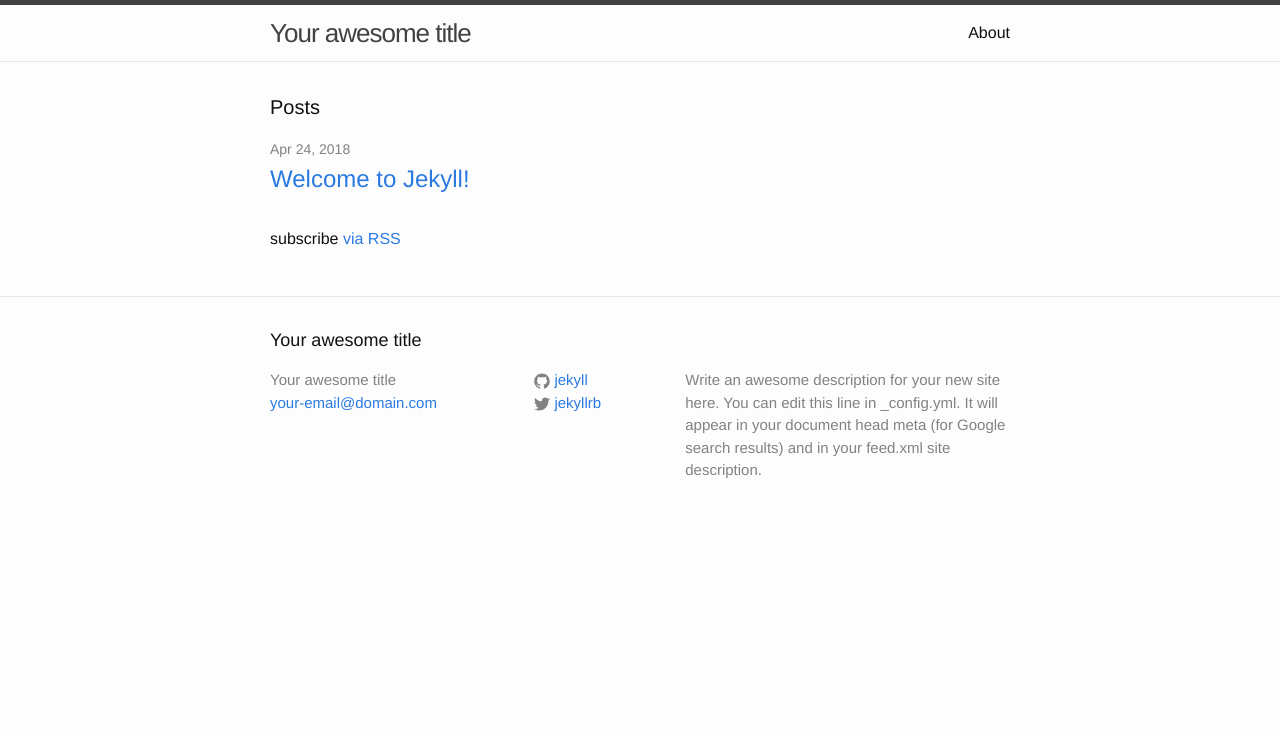
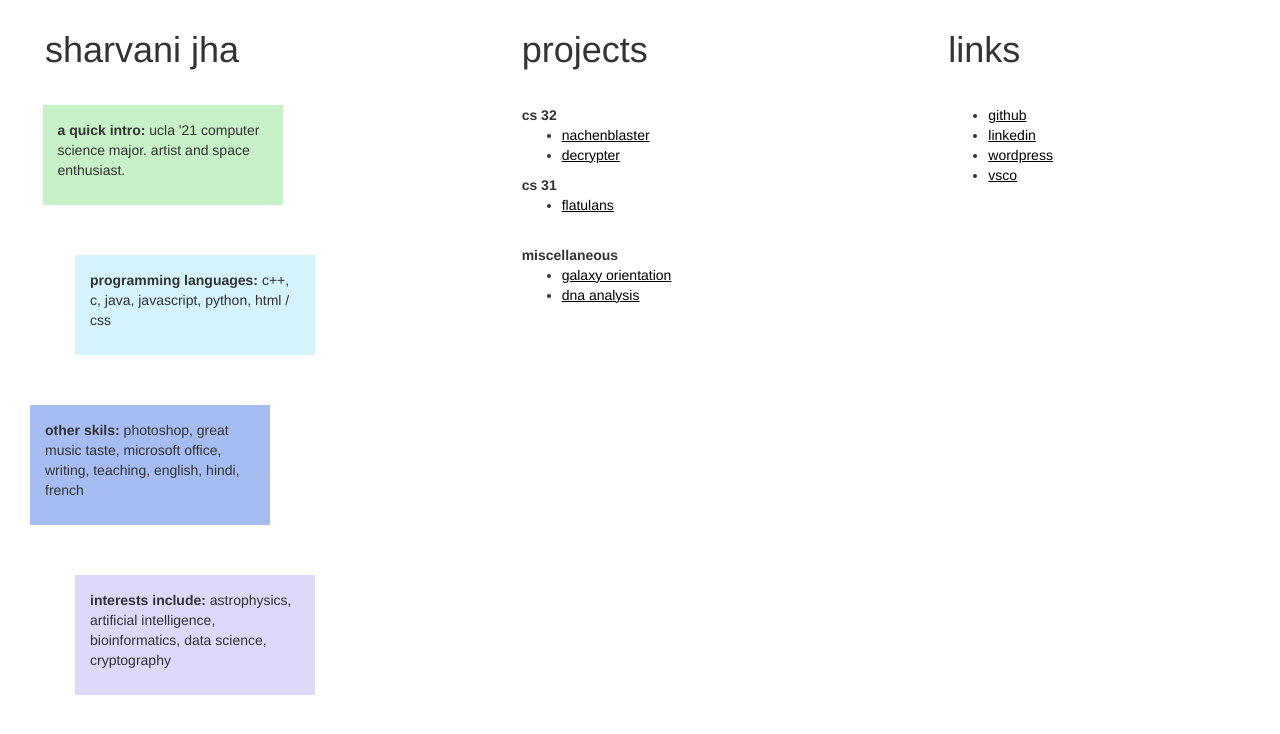
Before and after one commit to sharvanijha/sharvanijha.github.io, a Jekyll site: the page index.html, which Jekyll copies as it is, in a window 1280 px wide. Shown: the top 734 px of the page. Built offline with Jekyll 4.4.1, drawn with Linux system fonts in a browser that asks for light colours.

Commit message:
Add files via upload
website i made.

```diff
--- a/index.html
+++ b/index.html
@@ -1,23 +1,140 @@
----
-layout: default
----
+<!DOCTYPE html>
+<html>
 
-<div class="home">
+<head>
+  <style>
+    body {
+      margin-left: 50px;
+      margin-top: 50px;
+      font-family: "Helvetica Neue Light", Arial;
+      font-size: 14px;
+      line-height: 1.5px;
+    }
 
-  <h1 class="page-heading">Posts</h1>
+    .blurb1 {
+      background-color: #c7f1c7;
+      max-width: 240px;
+      margin-top: 35px;
+      margin-left: 27.5px;
+      padding: 15px;
 
-  <ul class="post-list">
-    {% for post in site.posts %}
-      <li>
-        <span class="post-meta">{{ post.date | date: "%b %-d, %Y" }}</span>
+    }
 
-        <h2>
-          <a class="post-link" href="{{ post.url | prepend: site.baseurl }}">{{ post.title }}</a>
-        </h2>
-      </li>
-    {% endfor %}
-  </ul>
+    .blurb2 {
+      background-color: #d4f3fc;
+      max-width: 240px;
+      margin-top: 50px;
+      margin-left: 60px;
+      padding: 15px;
 
-  <p class="rss-subscribe">subscribe <a href="{{ "/feed.xml" | prepend: site.baseurl }}">via RSS</a></p>
+    }
 
-</div>
+    .blurb3 {
+      background-color: #a5bdf2;
+      max-width: 240px;
+      margin-top: 50px;
+      margin-left: 15px;
+      padding: 15px;
+
+    }
+
+    .blurb4 {
+      background-color: #ded8fa;
+      max-width: 240px;
+      margin-top: 50px;
+      margin-left: 60px;
+      padding: 15px;
+    }
+
+    .projects {
+      margin-left: 80px;
+      margin-top: 35px;
+      max-width: 200px;
+    }
+
+    a:hover {
+      color: #dfedff;
+    }
+
+    a:link {
+      color: #000000;
+    }
+
+    .links {
+      margin-left: 80px;
+      margin-top: 35px;
+      max-width: 200px;
+    }
+
+    a:visited {
+      color: #000000;
+    }
+
+  </style>
+  <meta charset="utf-8"/>
+  <link rel="stylesheet" href="https://maxcdn.bootstrapcdn.com/bootstrap/3.3.7/css/bootstrap.min.css">
+
+<!-- jQuery library -->
+<script src="https://ajax.googleapis.com/ajax/libs/jquery/3.3.1/jquery.min.js"></script>
+
+<!-- Latest compiled JavaScript -->
+<script src="https://maxcdn.bootstrapcdn.com/bootstrap/3.3.7/js/bootstrap.min.js"></script>
+</head>
+<body>
+
+  <div class = "col-md-4">
+    <h1 style = "margin-left: 30px; margin-top: 30px;">sharvani jha</h1>
+
+    <div class = "blurb1">
+      <p><b>a quick intro: </b>ucla '21 computer science major. artist and space enthusiast.</p>
+    </div>
+
+    <div class = "blurb2">
+        <p><b>programming languages: </b>c++, c, java, javascript, python, html / css</p>
+      </div>
+
+    <div class = "blurb3">
+      <p><b>other skils: </b>photoshop, great music taste, microsoft office, writing, teaching, english, hindi, french
+    </div>
+
+    <div class = "blurb4">
+      <p><b>interests include: </b>astrophysics, artificial intelligence, bioinformatics, data science, cryptography</p>
+    </div>
+
+      <!-- end left column -->
+    </div>
+    <div class = "col-md-4">
+          <h1 style = "margin-left: 80px; margin-top: 30px;">projects</h1>
+          <div class = "projects">
+            <b>cs 32</b><br>
+            <ul>
+              <li><a href = "http://shadowhunters.wikia.com/wiki/Isabelle_Lightwood"><u>nachenblaster</u></a></li>
+              <li><a href = "http://shadowhunters.wikia.com/wiki/Alec_Lightwood"><u>decrypter</u></a></li>
+            </ul>
+            <b>cs 31</b><br>
+            <ul>
+              <li><a href = "http://shadowhunterstv.wikia.com/wiki/Clary_Fairchild"><u>flatulans</u></a></li>
+            </ul>
+            <br>
+            <b>miscellaneous</b><br>
+            <ul>
+              <li><a href = "http://www.dorkly.com/post/75222/amazing-fan-art-versions-of-every-gen-1-pokemon"><u>galaxy orientation</u></a></li>
+              <li><a href = "https://www.modcloth.com/shop/accessories/genetic-aesthetic-dna-earrings/158280.html"><u>dna analysis</u></a></li>
+            </ul>
+          </div>
+    </div>
+
+    <div class = "col-md-4">
+      <h1 style = "margin-left: 80px; margin-top: 30px;">links</h1>
+      <div class = "links">
+        <ul>
+          <li><a href = "https://github.com/sharvanijha"><u>github</u></a></li>
+          <li><a href = "http://linkedin.com/in/SharvanijJha"><u>linkedin</u></a></li>
+          <li><a href = "http://sharvanijha.wordpress.com"><u>wordpress</u></a></li>
+          <li><a href = "vsco.co/sharvanijha"><u>vsco</u></a></li>
+        </ul>
+      </div>
+    </div>
+</body>
+
+</html>
```
